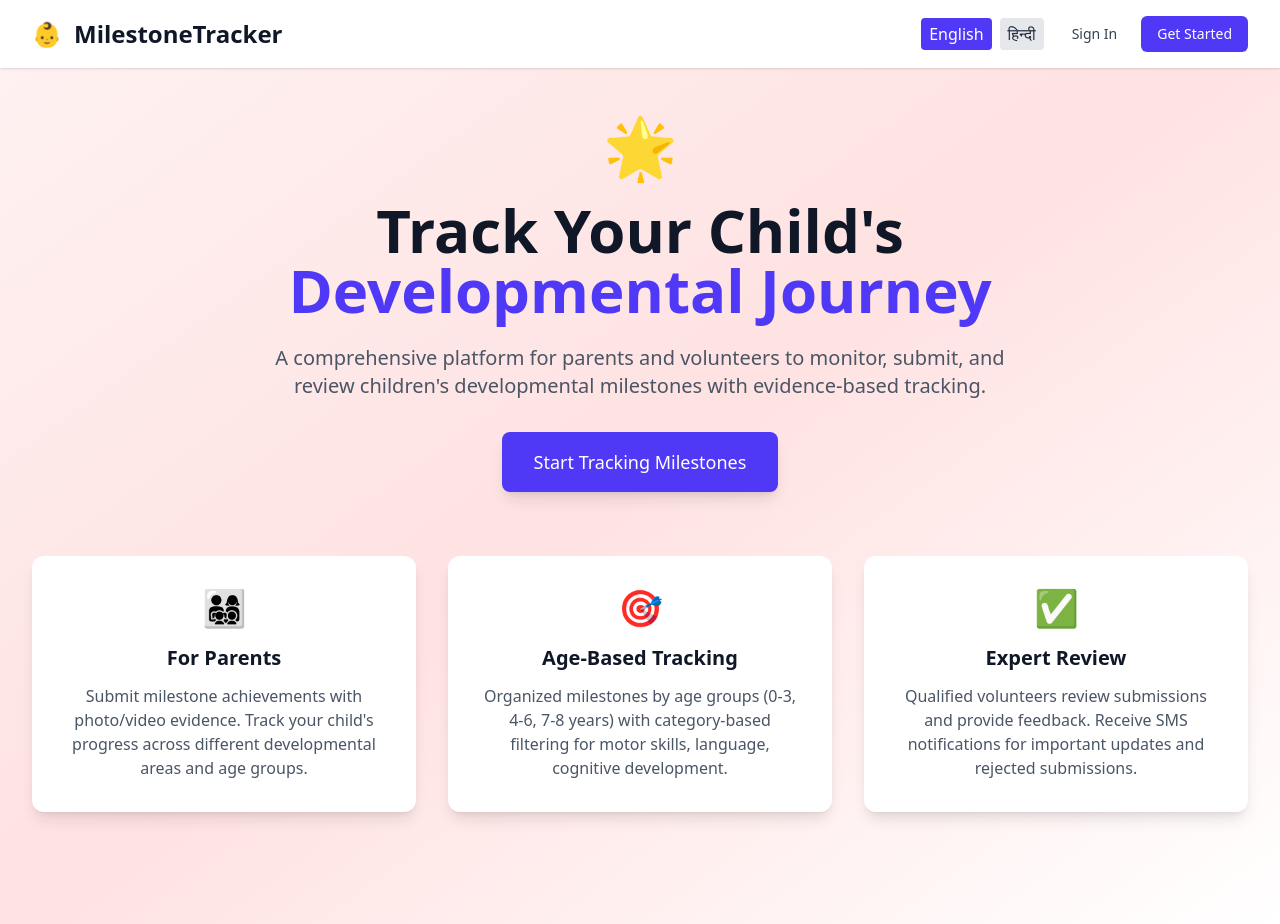
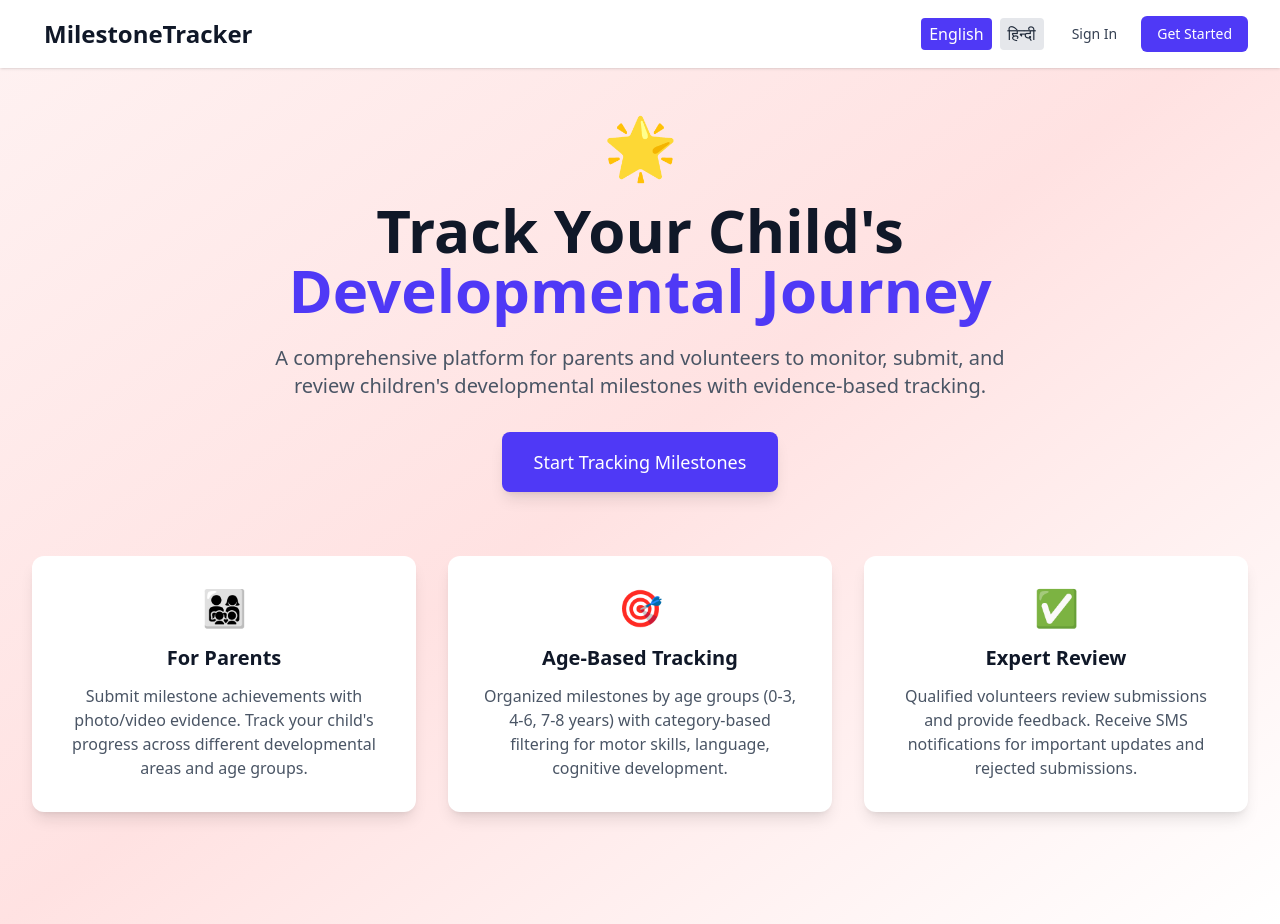
Before and after one commit to Shl0kpatel/spacecemilestonetracker, a React (Vite) app in the folder frontend/: page / in a window 1280 px wide. Built offline with nearby package versions, Linux system fonts and the light colour scheme.

Commit message:
Modified Home page

```diff
--- a/frontend/index.html
+++ b/frontend/index.html
@@ -2,9 +2,9 @@
 <html lang="en">
   <head>
     <meta charset="UTF-8" />
-    <link rel="icon" type="image/svg+xml" href="/vite.svg" />
+    <link rel="icon" type="image/jpeg" href="/ngologo.jpg" />
     <meta name="viewport" content="width=device-width, initial-scale=1.0" />
-    <title>Vite + React</title>
+    <title>SpacECE Portal</title>
   </head>
   <body>
     <div id="root"></div>
--- a/frontend/src/Home.jsx
+++ b/frontend/src/Home.jsx
@@ -35,7 +35,7 @@ const Home = () => {
         <div className="max-w-7xl mx-auto px-4 sm:px-6 lg:px-8">
           <div className="flex justify-between items-center py-4">
             <div className="flex items-center">
-              <div className="text-2xl mr-3">👶</div>
+              <div className="text-2xl mr-3"></div>
               <h1 className="text-2xl font-bold text-gray-900">{t('appName')}</h1>
             </div>
 
--- a/frontend/src/i18n.js
+++ b/frontend/src/i18n.js
@@ -2,6 +2,7 @@ import i18n from 'i18next';
 import { initReactI18next } from 'react-i18next';
 import en from './locales/en.json';
 import hi from './locales/hi.json';
+
 
 i18n
   .use(initReactI18next)
```
Also changed, not shown: frontend/public/ngologo.jpg (added).
